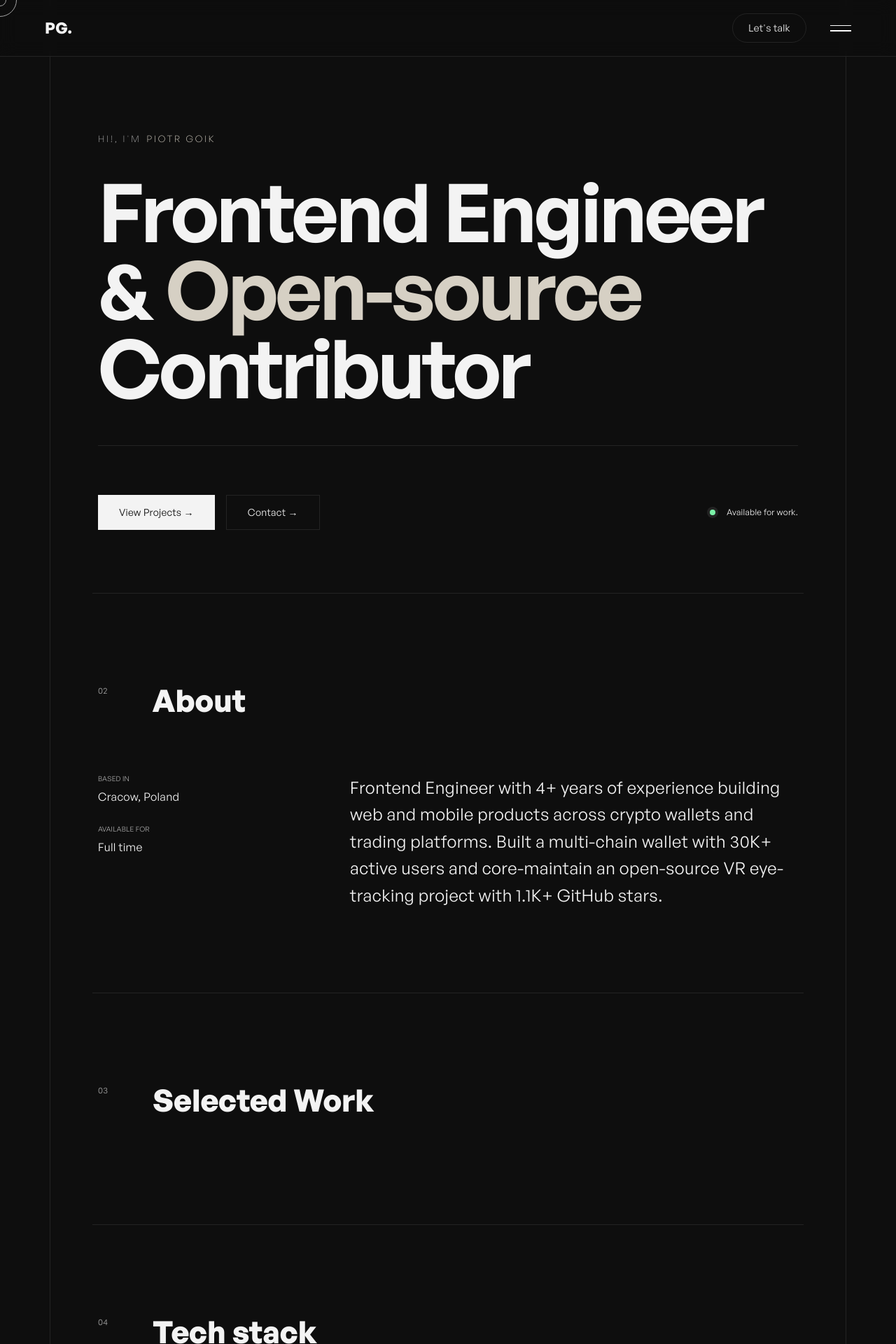
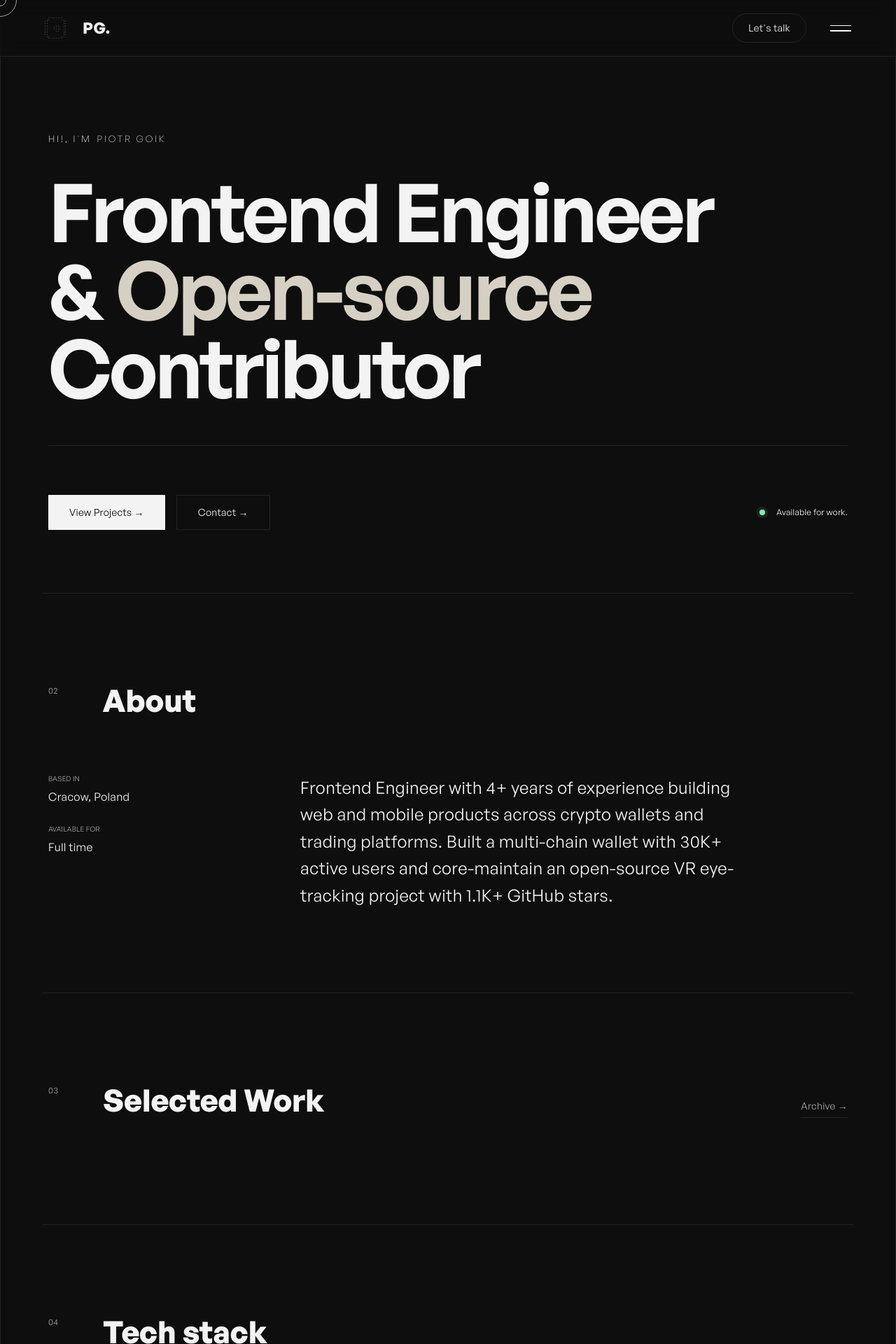
Before and after one commit to luckmer/Portfolio, a Next.js app: page / in a window 1280 px wide. Shown: the top 1920 px of the page at 70% size. Built offline with nearby package versions, Linux system fonts and the light colour scheme.

Commit message:
pixel mark effect

```diff
--- a/common/typography.ts
+++ b/common/typography.ts
@@ -41,6 +41,9 @@ export const typography = cva('not-italic select-none', {
     bold: {
       true: 'font-bold',
     },
+    underline: {
+      true: 'underline',
+    },
 
     left: {
       true: 'text-left',
--- a/components/Contact/index.tsx
+++ b/components/Contact/index.tsx
@@ -1,4 +1,3 @@
-'use client'
 import { Typography } from '@components/Typography'
 
 const SelectedWork = () => {
--- a/components/Footer/index.tsx
+++ b/components/Footer/index.tsx
@@ -2,12 +2,12 @@ import { Typography } from '@components/Typography'
 
 const Footer = () => {
   return (
-    <footer className='bg-ink-900  '>
+    <footer className='bg-ink-900 border-t border-line-800 '>
       <div className='max-w-1360 pt-100 px-64 pb-40 mx-auto border-r border-l border-line-800'>
         <div className='grid grid-cols-[1fr_1fr_1fr_1fr] gap-56 pb-80 border-b border-line-800'>
           <div />
           <div>
-            <Typography text='tiny' color='accent' class='mb-24' uppercase>
+            <Typography text='small' color='accent' class='mb-24' uppercase>
               explore
             </Typography>
             <div className='flex flex-col gap-14'>
@@ -34,7 +34,7 @@ const Footer = () => {
             </div>
           </div>
           <div>
-            <Typography text='tiny' color='accent' class='mb-24' uppercase>
+            <Typography text='small' color='accent' class='mb-24' uppercase>
               Elsewhere
             </Typography>
             <div className='flex flex-col gap-14'>
--- a/components/Header/index.tsx
+++ b/components/Header/index.tsx
@@ -1,4 +1,5 @@
 'use client'
+import { PixelMark } from '@components/pixelMark'
 import { Typography } from '@components/Typography'
 import { motion, Variants } from 'framer-motion'
 import Link from 'next/link'
@@ -29,7 +30,8 @@ const Header = () => {
       animate='visible'
       className='fixed top-0 inset-x-0 z-99 border-b border-line-800 bg-ink-950/70 backdrop-blur-md'>
       <div className='w-full max-w-1360 mx-auto flex flex-row items-center justify-between px-64 h-80'>
-        <Link href='/'>
+        <Link href='/' className=' flex flex-row gap-24 items-center justify-center'>
+          <PixelMark />
           <Typography text='h2' bold>
             PG.
           </Typography>
--- a/components/SelectedWork/index.tsx
+++ b/components/SelectedWork/index.tsx
@@ -1,9 +1,10 @@
-'use client'
+import Button from '@components/Button'
 import { Typography } from '@components/Typography'
 
 const SelectedWork = () => {
   return (
     <section className='py-120 px-8 border-b border-line-800'>
+      <div className='flex flex-row items-center justify-between'>
         <div className='flex flex-row items-start'>
           <div className='mr-64'>
             <Typography text='small' class='pt-12' color='muted'>
@@ -16,6 +17,12 @@ const SelectedWork = () => {
             </Typography>
           </div>
         </div>
+        <Button className='border-b border-line-800 pb-8'>
+          <Typography color='muted' text='caption' class='hover:text-white! cursor-pointer'>
+            Archive →
+          </Typography>
+        </Button>
+      </div>
     </section>
   )
 }
--- a/components/Stack/index.tsx
+++ b/components/Stack/index.tsx
@@ -1,5 +1,4 @@
 import { Typography } from '@components/Typography'
-import React from 'react'
 
 const TechStack = () => {
   const tech = [
--- /dev/null
+++ b/components/pixelMark/index.tsx
@@ -0,0 +1,22 @@
+import { pixels } from '@static/index'
+import clsx from 'clsx'
+
+export const PixelMark = () => {
+  return (
+    <div
+      className='animate-glitch min-w-30 min-h-30 grid grid-cols-12 gap-2'
+      aria-label='Ora Vale mark'>
+      {pixels.flatMap((row, y) =>
+        row.split('').map((c, x) => (
+          <span
+            key={`${y}-${x}`}
+            className={clsx(c === '1' ? 'bg-accent-dim' : 'bg-transparent')}
+            style={{
+              aspectRatio: '1 / 1',
+            }}
+          />
+        )),
+      )}
+    </div>
+  )
+}
--- a/pages/Home/index.tsx
+++ b/pages/Home/index.tsx
@@ -51,7 +51,7 @@ const Home = () => {
       initial='hidden'
       animate='visible'
       className='w-full flex flex-col select-none'>
-      <div className='px-60 max-w-1360 mx-auto border-r border-l border-line-800'>
+      <div className='w-full px-60 max-w-1360 mx-auto border-r border-l border-line-800'>
         <div className='pt-190 pb-90 px-8 border-b border-line-800 '>
           <motion.div
             variants={containerVariants}
@@ -62,7 +62,6 @@ const Home = () => {
               <Typography
                 text='caption'
                 uppercase
-                color='muted'
                 class='tracking-[0.22em] text-[13px]! font-light'>
                 {"Hi!, I'm"}
               </Typography>
--- a/static/index.ts
+++ b/static/index.ts
@@ -3,3 +3,18 @@ export const DELAY = 0.2
 export const CURSOR_COLOR = '#9c4a3a'
 export const OUTER_SPEED = 0.07
 export const INNER_SPEED = 0.15
+
+export const pixels = [
+  '001111111100',
+  '011000000110',
+  '110000000011',
+  '110000000011',
+  '110000110011',
+  '110001111011',
+  '110001111011',
+  '110000110011',
+  '110000000011',
+  '110000000011',
+  '011000000110',
+  '001111111100',
+]
--- a/styles/tailwind.css
+++ b/styles/tailwind.css
@@ -14,6 +14,7 @@
   }
 
   --font-general: var(--font-general-sans), system-ui, sans-serif;
+  --animate-glitch: glitch-x 2.6s steps(2, end) infinite;
 
   --spacing: 1px;
 
@@ -77,4 +78,23 @@
   --radius-24: 24px;
   --radius-100: 100px;
   --radius-full: 100px;
+
+  @keyframes glitch-x {
+    0%,
+    100% {
+      transform: translate(0, 0);
+    }
+    20% {
+      transform: translate(-1px, 1px);
+    }
+    40% {
+      transform: translate(1px, -1px);
+    }
+    60% {
+      transform: translate(-1px, 0);
+    }
+    80% {
+      transform: translate(1px, 1px);
+    }
+  }
 }
```
Lines whose indentation alone changed are shown as unchanged.
